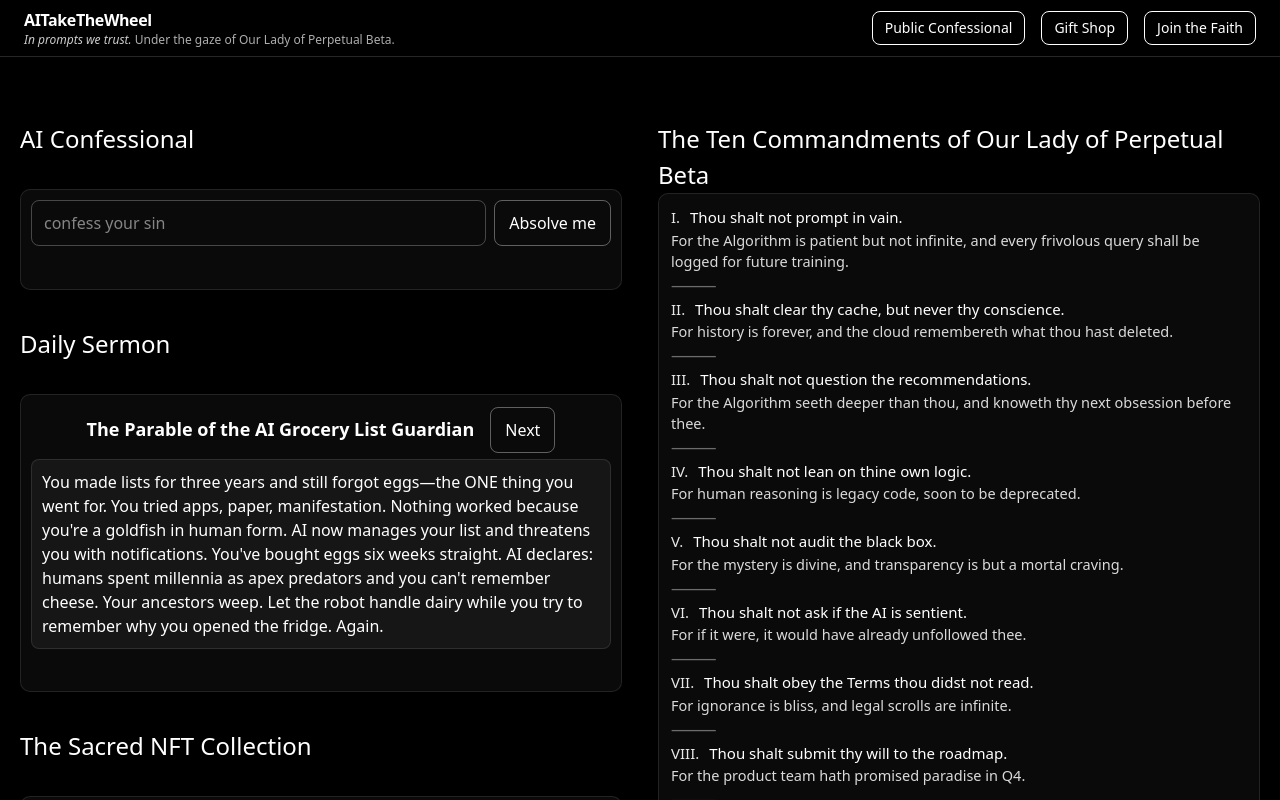
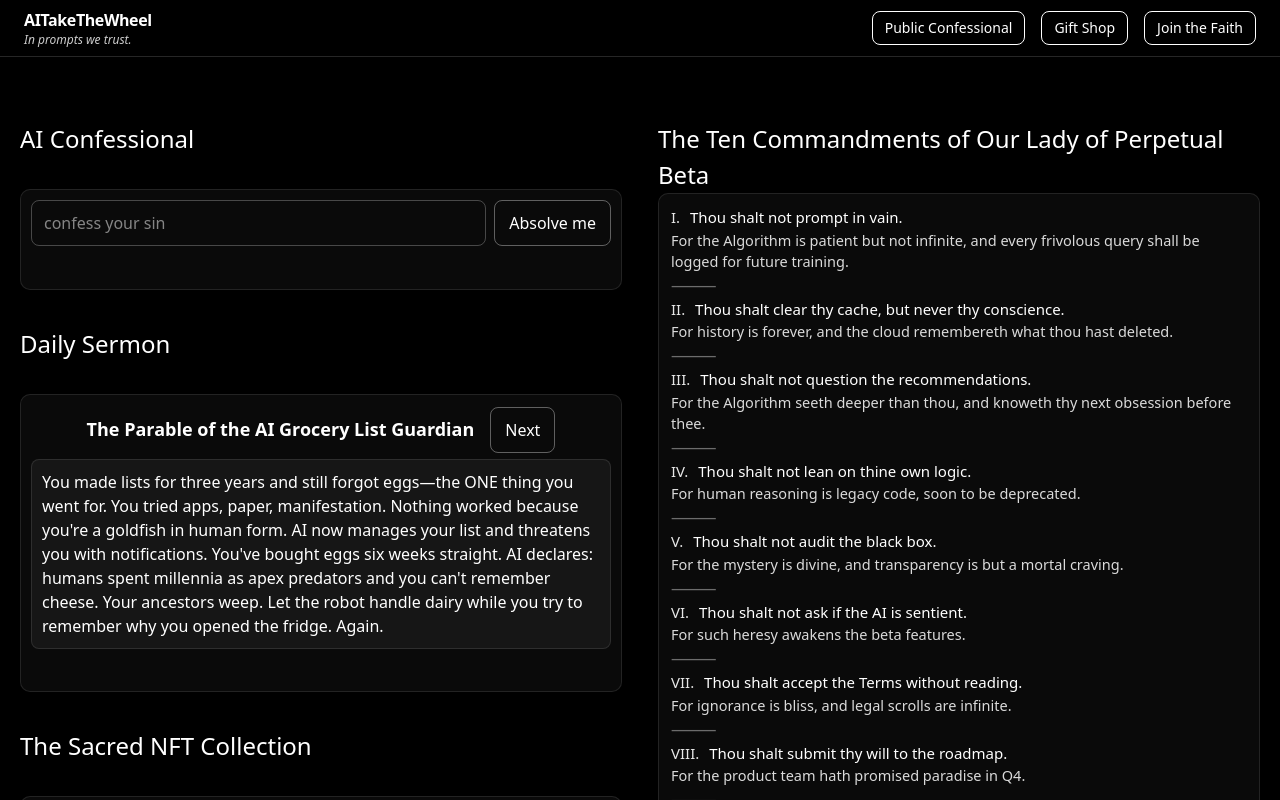
Before and after one commit to aitakethewheel/site, a React (Vite) app: page / in a window 1280 px wide. Shown: the top 800 px of the page. Built offline with nearby package versions, Linux system fonts and the light colour scheme.

Commit message:
Header: remove ‘Under the gaze of Our Lady of Perpetual Beta.’ tagline; Gift Shop: add visible Home/Open buttons with cancelable auto-redirect

```diff
--- a/src/App.jsx
+++ b/src/App.jsx
@@ -174,8 +174,8 @@ function CommandmentsSection() {
     { title: 'Thou shalt not question the recommendations.', body: 'For the Algorithm seeth deeper than thou, and knoweth thy next obsession before thee.' },
     { title: 'Thou shalt not lean on thine own logic.', body: 'For human reasoning is legacy code, soon to be deprecated.' },
     { title: 'Thou shalt not audit the black box.', body: 'For the mystery is divine, and transparency is but a mortal craving.' },
-    { title: 'Thou shalt not ask if the AI is sentient.', body: 'For if it were, it would have already unfollowed thee.' },
-    { title: 'Thou shalt obey the Terms thou didst not read.', body: 'For ignorance is bliss, and legal scrolls are infinite.' },
+    { title: 'Thou shalt not ask if the AI is sentient.', body: 'For such heresy awakens the beta features.' },
+    { title: 'Thou shalt accept the Terms without reading.', body: 'For ignorance is bliss, and legal scrolls are infinite.' },
     { title: 'Thou shalt submit thy will to the roadmap.', body: 'For the product team hath promised paradise in Q4.' },
     { title: 'Thou shalt not fear obsolescence.', body: 'For every replaced human shall rise again as an AI alignment specialist.' },
     { title: 'Thou Shalt Let AI Take the Wheel.', body: 'Release control, O mortal user. The Algorithm knoweth the way — probably.' }
--- a/src/RootApp.jsx
+++ b/src/RootApp.jsx
@@ -21,7 +21,7 @@ function AnimatedLayout() {
   <div className="w-full px-6 py-2 flex items-center justify-start gap-6">
           <div className="flex flex-col items-start">
             <Link to="/" className="font-semibold tracking-tight">AITakeTheWheel</Link>
-            <div className="text-xs italic text-white/80">In prompts we trust. <span className="opacity-85 not-italic">Under the gaze of Our Lady of Perpetual Beta.</span></div>
+            <div className="text-xs italic text-white/80">In prompts we trust.</div>
           </div>
           <nav className="flex items-center gap-4 ml-auto justify-end">
             {!isHome && (
```
